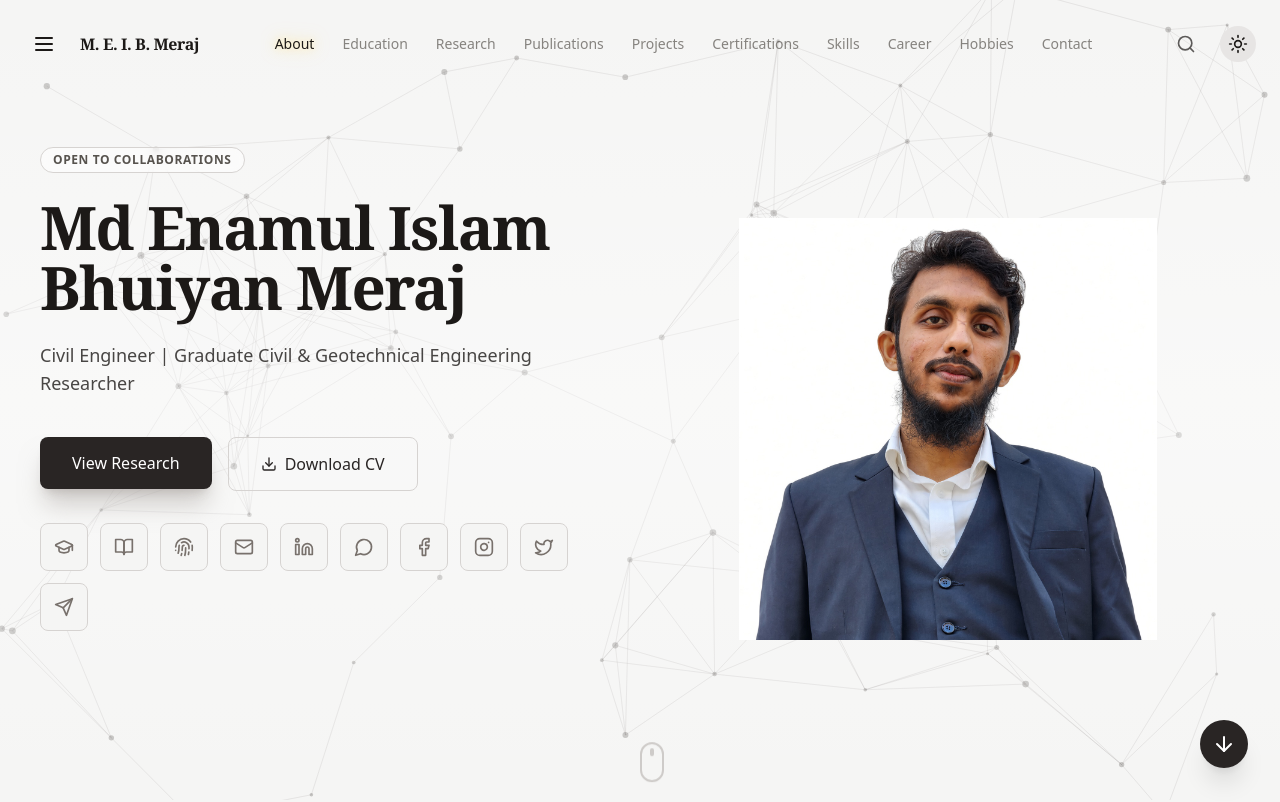
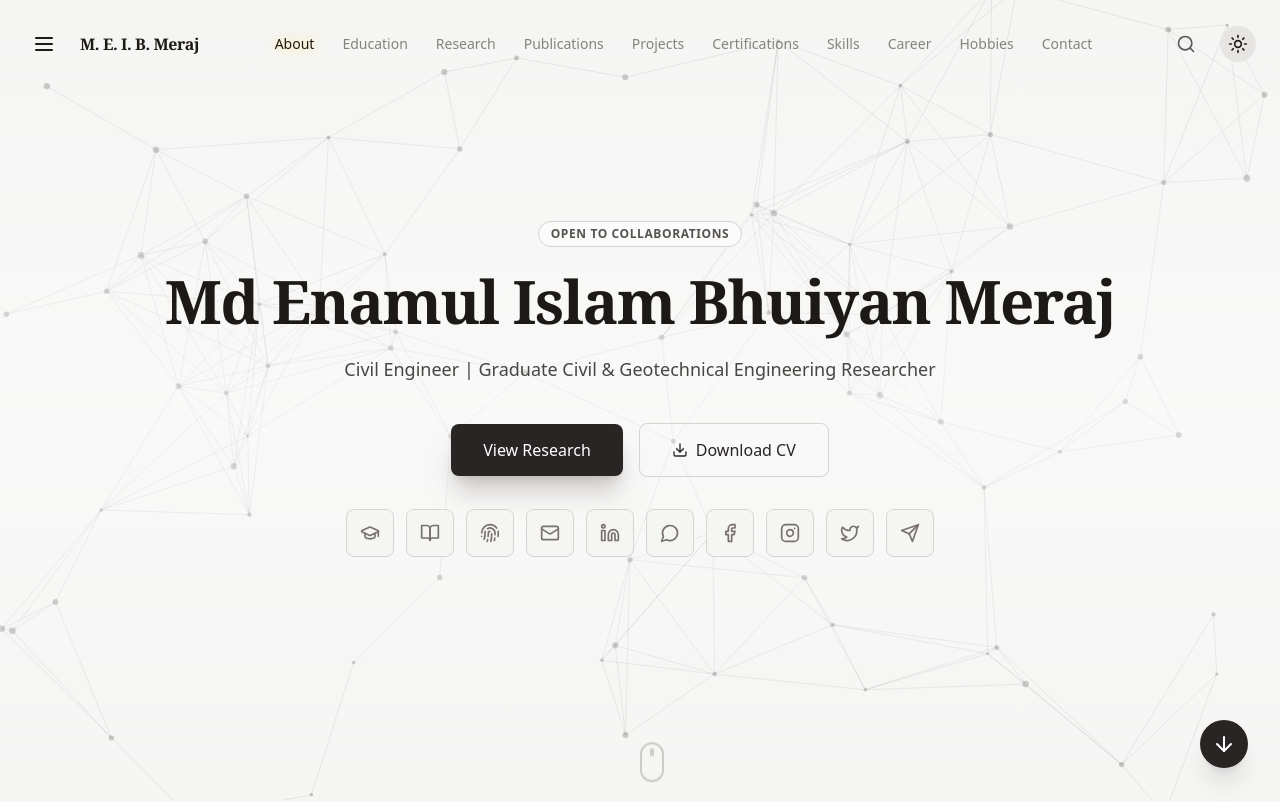
Before and after one commit to enamulislammeraj25-rin/portfolio-xrin, a React (Create React App) app: page / in a window 1280 px wide. Shown: the top 802 px of the page. Built offline with nearby package versions, Linux system fonts and the light colour scheme.

Commit message:
Remove the hero photo and use theme-specific hover colors instead of brown.

```diff
--- a/src/App.js
+++ b/src/App.js
@@ -269,11 +269,11 @@ export default function App() {
   const getHoverTextColor = () => {
       switch (theme) {
           case 'dark': return 'group-hover:text-teal-400 transition-colors duration-300';
-          case 'light': return 'group-hover:text-stone-600 transition-colors duration-300';
+          case 'light': return 'group-hover:text-teal-700 transition-colors duration-300';
           case 'midnight': return 'group-hover:text-indigo-300 transition-colors duration-300';
           case 'rain': return 'group-hover:text-sky-100 transition-colors duration-300';
-          case 'spring': return 'group-hover:text-stone-600 transition-colors duration-300';
-          case 'warm': return 'group-hover:text-amber-800 transition-colors duration-300';
+          case 'spring': return 'group-hover:text-rose-600 transition-colors duration-300';
+          case 'warm': return 'group-hover:text-emerald-800 transition-colors duration-300';
           case 'nature': return 'group-hover:text-lime-300 transition-colors duration-300';
           case 'musgravite': return 'group-hover:text-purple-200 transition-colors duration-300';
           case 'ruby': return 'group-hover:text-rose-300 transition-colors duration-300';
@@ -285,11 +285,11 @@ export default function App() {
   const getHoverBgColor = () => {
       switch (theme) {
           case 'dark': return 'group-hover:bg-teal-500 transition-colors duration-300';
-          case 'light': return 'group-hover:bg-stone-500 transition-colors duration-300';
+          case 'light': return 'group-hover:bg-teal-600 transition-colors duration-300';
           case 'midnight': return 'group-hover:bg-indigo-500 transition-colors duration-300';
           case 'rain': return 'group-hover:bg-sky-300 transition-colors duration-300';
-          case 'spring': return 'group-hover:bg-stone-500 transition-colors duration-300';
-          case 'warm': return 'group-hover:bg-amber-600 transition-colors duration-300';
+          case 'spring': return 'group-hover:bg-rose-500 transition-colors duration-300';
+          case 'warm': return 'group-hover:bg-emerald-700 transition-colors duration-300';
           case 'nature': return 'group-hover:bg-lime-500 transition-colors duration-300';
           case 'musgravite': return 'group-hover:bg-purple-400 transition-colors duration-300';
           case 'ruby': return 'group-hover:bg-rose-500 transition-colors duration-300';
@@ -694,8 +694,8 @@ export default function App() {
              'from-transparent via-black/10 to-transparent'}`}
         />
 
-        <div className="relative z-10 w-full max-w-7xl mx-auto px-6 md:px-10 grid md:grid-cols-2 gap-8 items-center py-24">
-          <div className="text-left">
+        <div className="relative z-10 w-full max-w-5xl mx-auto px-6 text-center py-24">
+          <div>
           <div className={`mb-6 inline-flex items-center px-3 py-1 rounded-full backdrop-blur-sm text-xs font-semibold tracking-wider uppercase animate-in fade-in slide-in-from-bottom-4 duration-700 delay-100 border
              ${isLight ? 'border-stone-300 bg-white/50 text-stone-600' :
                'border-white/20 bg-white/10 text-inherit'}`}>
@@ -710,7 +710,7 @@ export default function App() {
             {PORTFOLIO_DATA.profile.tagline}
           </p>
 
-          <div className="flex flex-col sm:flex-row items-start gap-4 animate-in fade-in slide-in-from-bottom-8 duration-700 delay-500">
+          <div className="flex flex-col sm:flex-row items-center justify-center gap-4 animate-in fade-in slide-in-from-bottom-8 duration-700 delay-500">
             <button
                 onClick={() => scrollToSection('research')}
                 className={`px-8 py-3.5 rounded-lg font-medium hover:scale-105 transition-transform duration-200 shadow-xl
@@ -730,7 +730,7 @@ export default function App() {
             </a>
           </div>
 
-          <div className="flex items-center justify-start gap-3 mt-8 mb-6 animate-in fade-in slide-in-from-bottom-8 duration-700 delay-700 flex-wrap">
+          <div className="flex items-center justify-center gap-3 mt-8 mb-6 animate-in fade-in slide-in-from-bottom-8 duration-700 delay-700 flex-wrap">
             {[
               { icon: GraduationCap, link: PORTFOLIO_DATA.profile.social.scholar, label: "Google Scholar" },
               PORTFOLIO_DATA.profile.social.researchgate && { icon: BookOpen, link: PORTFOLIO_DATA.profile.social.researchgate, label: "ResearchGate" },
@@ -759,14 +759,6 @@ export default function App() {
                 </a>
             ))}
           </div>
-          </div>
-
-          <div className="relative order-first md:order-none h-64 sm:h-72 md:h-[26rem] lg:h-[30rem] flex items-end justify-center">
-            <img
-              src={isLight ? "/hero-portrait-light.jpg" : "/hero-portrait.jpg"}
-              alt={PORTFOLIO_DATA.profile.name}
-              className="h-[88%] w-auto max-w-[78%] object-contain object-bottom pointer-events-none select-none"
-            />
           </div>
         </div>
 
```
